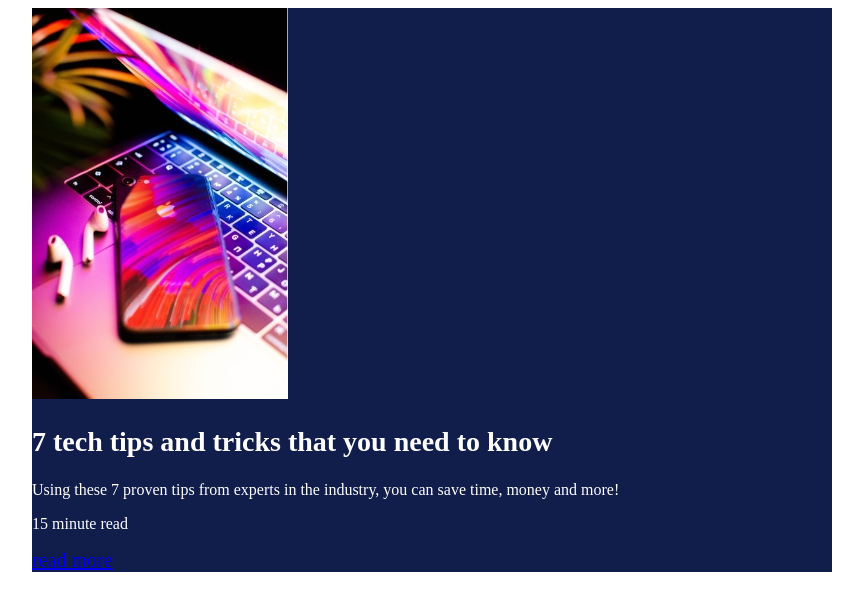
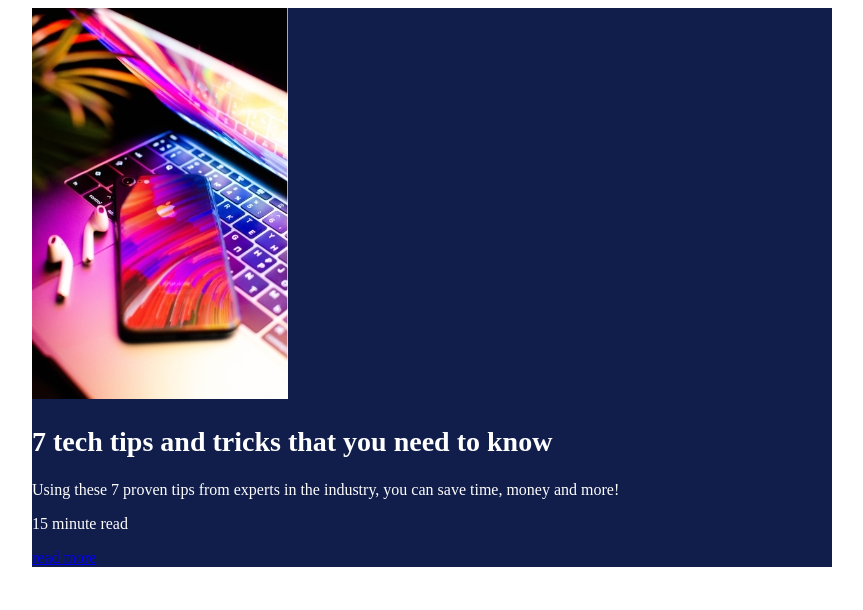
Before and after one commit to iamrajarajanr/card-project-flex, a plain HTML site: page index.html in a window 1280 px wide. Shown: the whole page, without its empty margins (208-1071 px from the left). Drawn offline with Linux system fonts and the light colour scheme; a web font is replaced by a local one.

Commit message:
fix: correct typo in card button font size property

```diff
--- a/styles.css
+++ b/styles.css
@@ -15,5 +15,5 @@
 }
 
 .card-btn{
-    font-size: 1.25rem;
+    font-sze: 1.25rem;
 }
```
